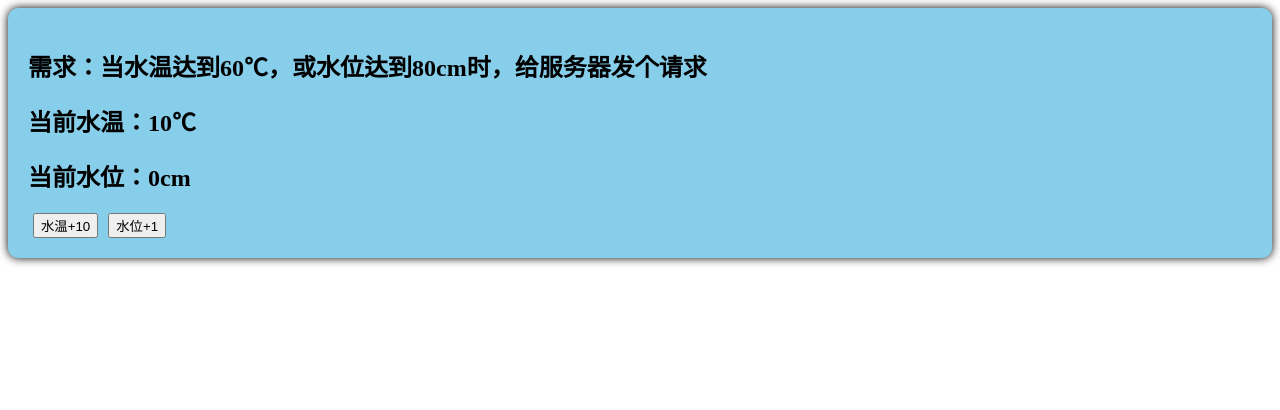
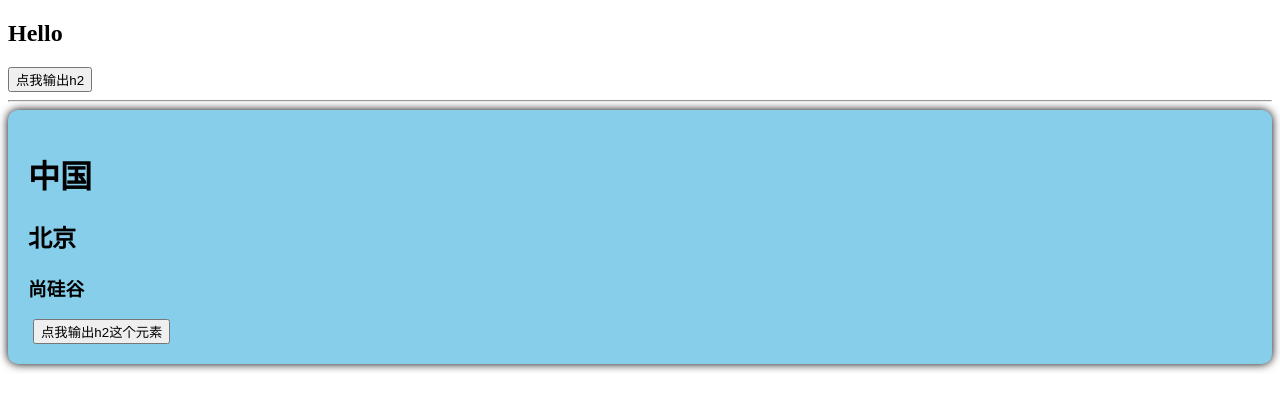
Before and after one commit to clang2you/vue3class, a Vue app: page / in a window 1280 px wide. Shown: the top 410 px of the page. Built offline with nearby package versions, Linux system fonts and the light colour scheme.

Commit message:
ref 标签用于注册模板引用

```diff
--- a/src/App.vue
+++ b/src/App.vue
@@ -1,24 +1,14 @@
 <template>
-    <!-- <div class="app">
-        <h1>你好啊！</h1>
-    </div> -->
-    <Person/>
+  <h2 ref="title2">Hello</h2>
+  <button @click="showLog">点我输出h2</button><hr>
+  <Person />
 </template>
 
-<script lang="ts">
+<script lang="ts" setup name="App">
   import Person from './components/Person.vue';
-
-  export default {
-    name: 'App', // component name
-    components: {Person} // register component
+  import { ref } from 'vue'
+  let title2 = ref()
+  function showLog(){
+    console.log(title2.value)
   }
 </script>
-
-<!-- <style>
-  .app{
-    background-color: #ddd;
-    box-shadow: 0 0 10px;
-    border-radius: 10px;
-    padding: 20px;
-  }
-</style> -->
--- a/src/components/Person.vue
+++ b/src/components/Person.vue
@@ -1,43 +1,24 @@
 <template>
   <div class="person">
-    <h2>需求：当水温达到60℃，或水位达到80cm时，给服务器发个请求</h2>
-    <h2>当前水温：{{ temp }}℃</h2>
-    <h2>当前水位：{{ height }}cm</h2>
-    <button @click="changeTemp">水温+10</button>
-    <button @click="changeHeight">水位+1</button>
+    <h1>中国</h1>
+    <h2 ref="title2">北京</h2>
+    <!-- 可以用在普通 DOM 标签上，获取的是 DOM 节点
+    用在组件标签上，获取的是组件实例对象 -->
+    <h3>尚硅谷</h3>
+    <button @click="showLog">点我输出h2这个元素</button>
   </div>
 </template>
 
 <script lang="ts" setup name="Person">
-  import { ref, watch, watchEffect } from 'vue'
 
-  // data
-  let temp = ref(10)
-  let height = ref(0)
+  import { ref } from 'vue'
 
-  // methods
-  function changeTemp() {
-    temp.value += 10
+  // create data
+  let title2 = ref()
+
+  function showLog() {
+    console.log(title2.value)
   }
-
-  function changeHeight() {
-    height.value += 10
-  }
-
-  // watch 实现
-  // watch([temp, height], (value) => {
-  //   let [newTemp, newHeight] = value
-  //   if (newTemp >= 60 || newHeight >= 80) {
-  //     console.log("给服务器发请求")
-  //   }
-  // })
-
-  // watch effect
-  watchEffect(() => {
-    if (temp.value >= 60 || height.value >= 80) {
-      console.log("给服务器发请求")
-    }
-  })
 </script>
 
 <style scoped>
```
